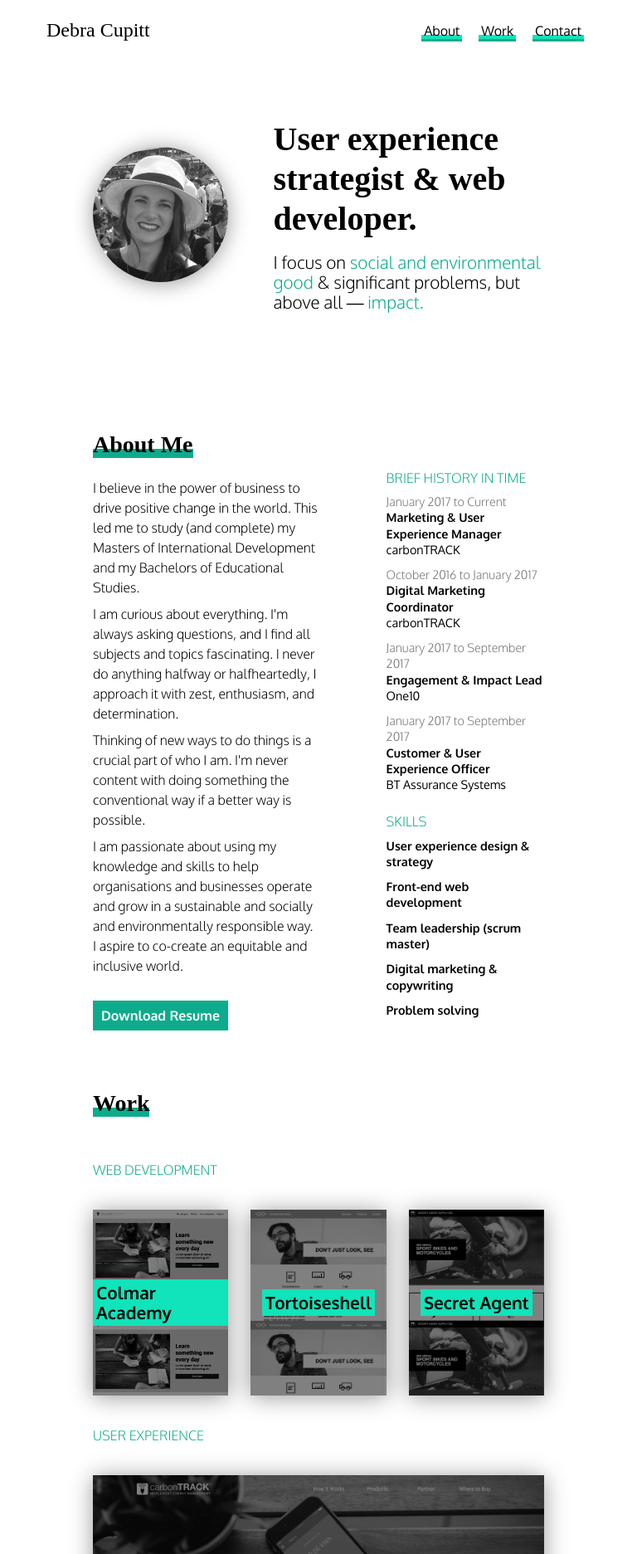
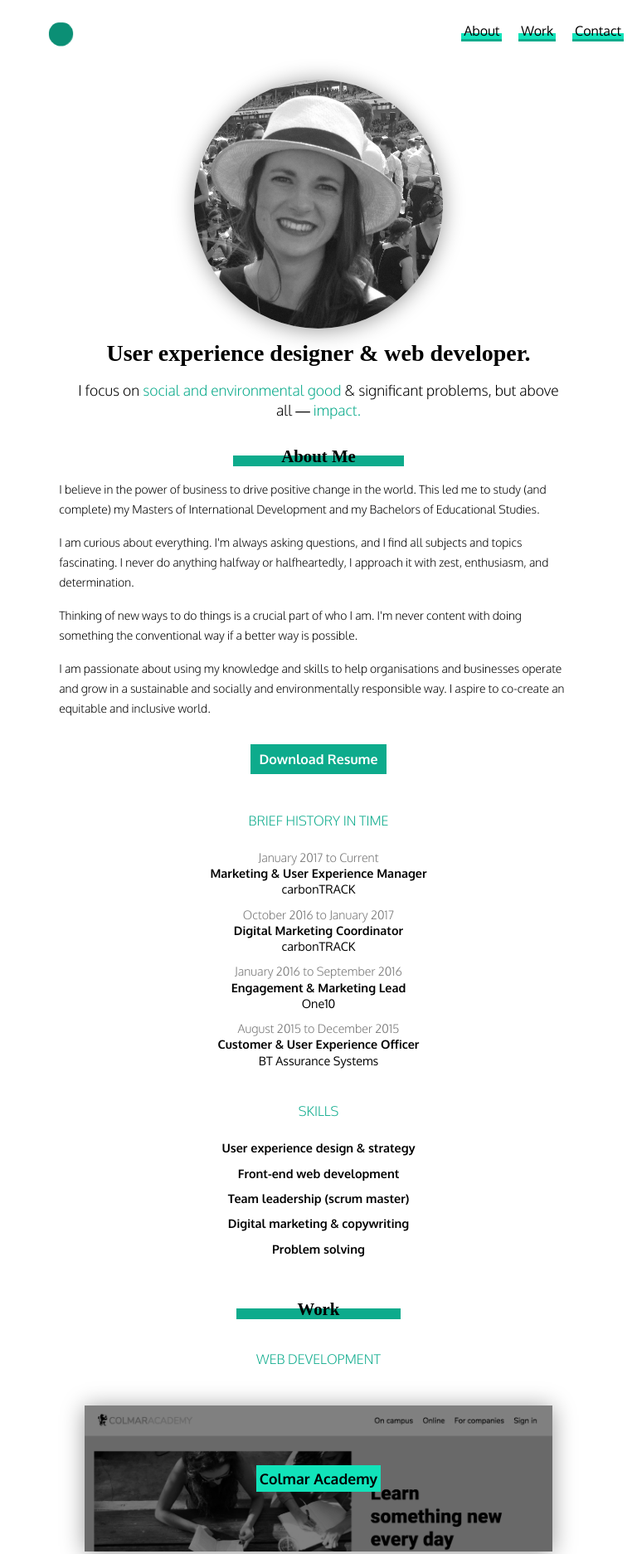
Before and after one commit to debracupitt/portfolio, a plain HTML site: page index.html in a window 768 px wide. Shown: the top 1873 px of the page at 83% size. Drawn offline with Linux system fonts and the light colour scheme; a web font is replaced by a local one.

Commit message:
media queries

```diff
--- a/index.html
+++ b/index.html
@@ -16,6 +16,7 @@
 <nav role="navigation">
   <div class="logo">
     <span class="desktop"><a href="#">Debra Cupitt</a></span>
+    <span class="mobile"><a href="#"><img src="./resources/images/favicon.png"></img></a></span>
   </div>
   <div class="nav">
     <span><a href="#about">About</a></span>
@@ -27,11 +28,11 @@
   <!--Header Section  -->
 <div class="container">
   <header class="center-items justify-spacebtwn flex">
-    <div class="profile-image desktop tablet mobile">
+    <div class="profile-image">
       <img id="profile-image" src="./resources/images/profile-image.jpg" alt="Profile image of Deb">
     </div>
-    <div class="profile desktop tablet mobile">
-      <h1>User experience strategist & web developer.</h1></br>
+    <div class="profile">
+      <h1>User experience designer & web developer.</h1></br>
       <h3>I focus on <span class="green">social and environmental good</span> & significant problems, but above all — <span class="green">impact.</span></h3>
     </div>
   </header>
@@ -41,7 +42,7 @@
 <div class="container" id="about">
   <h2>About Me</h2>
   <div class="flex justify-spacebtwn about-section">
-    <div class="about">
+    <div class="about flex column">
       <p>I believe in the power of business to drive positive change in the world. This led me to study (and complete) my Masters of International Development and my Bachelors of Educational Studies.</p>
       <p>I am curious about everything. I'm always asking questions, and I find all subjects and topics fascinating. I never do anything halfway or halfheartedly, I approach it with zest, enthusiasm, and determination.</p>
       <p>Thinking of new ways to do things is a crucial part of who I am. I'm never content with doing something the conventional way if a better way is possible.</p>
@@ -57,10 +58,10 @@
         <li><div class="date">October 2016 to January 2017</div>
         <div class="role">Digital Marketing Coordinator</div>
         <div class="company">carbonTRACK</div></li>
-        <li><div class="date">January 2017 to September 2017</div>
-        <div class="role">Engagement & Impact Lead</div>
+        <li><div class="date">January 2016 to September 2016</div>
+        <div class="role">Engagement & Marketing Lead</div>
         <div class="company">One10</div></li>
-        <li><div class="date">January 2017 to September 2017</div>
+        <li><div class="date">August 2015 to December 2015</div>
         <div class="role">Customer & User Experience Officer</div>
         <div class="company">BT Assurance Systems</div></li>
       </ul>
@@ -87,9 +88,7 @@
     <h2>Work</h2>
 
   <!--Web Development-->
-    <div class="work">
-      <h4>WEB DEVELOPMENT</h4>
-    </div>
+    <h4 class="work">WEB DEVELOPMENT</h4>
     <div class="web flex wrap justify-spacebtwn">
       <a class="dev1 flex center-items justify-center" href="https://dcupitt.github.io/colmaracademy/" target="_blank">
         <div>
@@ -109,20 +108,16 @@
     </div>
 
   <!--User Experience-->
-    <div class="work">
-      <h4>USER EXPERIENCE</h4>
-    </div>
+    <h4 class="work">USER EXPERIENCE</h4>
     <div>
       <div class="case1 flex center-items justify-center">
-        <h3 class="worktitle">Website re-design case study - coming soon...</h3>
+        <h3 class="worktitle">Website re-design case study</br>Coming soon...</h3>
       </div>
     </div>
 
   <!--Writing-->
-    <div class="work">
-      <h4>WRITING</h4>
-    </div>
-    <div class="flex wrap">
+    <h4 class="work">WRITING</h4>
+    <div class="flex wrap writing">
       <div class="article">
         <a href="https://carbontrack.com.au/media/1397/electricity-market-white-paper.pdf" target="_blank">
           <h5>The Electricity Market: </br>A time of change</h5></a>
@@ -157,15 +152,11 @@
 </div>
 
 <!--Contact Section-->
-<div class="container2" id="contact">
-  <div class="flex justify-spacebtwn column">
-    <div class="contact">
-    <h2>Contact</h2></br></br>
-    <p>email: <a href="mailto:debracupitt@gmail.com?Subject=Just%20checked%20out%20your%20online%20portfolio" target="_top">debracupitt[at]gmail.com</a></p></br>
-    <p>twitter: <a href="https://twitter.com/d_cupitt">@d_cupitt</a></p></br>
-    <p>linkedin: <a href="https://www.linkedin.com/in/debracupitt/">@debracupitt</a></p></br>
-    </div>
-  </div>
+<div class="container2 contact" id="contact">
+    <h2>Contact</h2></br>
+    <p>email: <a href="mailto:debracupitt@gmail.com?Subject=Just%20checked%20out%20your%20online%20portfolio" target="_top">debracupitt[at]gmail.com</a></p>
+    <p>twitter: <a href="https://twitter.com/d_cupitt">@d_cupitt</a></p>
+    <p>linkedin: <a href="https://www.linkedin.com/in/debracupitt/">@debracupitt</a></p>
 </div>
 
 </div>
--- a/resources/css/index.css
+++ b/resources/css/index.css
@@ -149,10 +149,6 @@ nav {
   margin-right: 6.5rem;
 }
 
-@@media query {
-
-}
-
 .nav span {
   display: inline-block;
   padding: 5px 8px;
@@ -166,7 +162,7 @@ nav {
   padding: 2px 3px 0 3px;
 }
 
-.nav a:hover, nav a:active {
+.nav a:hover {
   border-bottom: 3px solid #0DAB8C;
   background: #11E3BA;
 }
@@ -193,7 +189,6 @@ header {
 #profile-image {
   border-radius: 50%;
   box-shadow: 0 2px 26px 0 rgba(0,0,0,0.4);
-  width: 100%;
   max-width: 300px;
   filter: grayscale(100%);
 }
@@ -240,7 +235,7 @@ header {
 }
 
 /*Work*/
-.work h4 {
+.work {
   padding: 2.5rem 0;
 }
 
@@ -256,7 +251,7 @@ header {
   background-position: cover;
   background-size: 100%;
   width: 30%;
-  height: 14rem;
+  height: 13rem;
   box-shadow: 0 2px 26px 0 rgba(0,0,0,0.4);
 }
 
@@ -294,18 +289,19 @@ header {
 .case1 {
   background-position: cover;
   background-size: 100%;
-  height: 20rem;
+  height: 18rem;
   box-shadow: 0 2px 26px 0 rgba(0,0,0,0.4);
+  background-image: url("../images/carbontrack1.png");
 }
 
-.case1 {
-  background-image: url("../images/carbontrack1.png");
+.case1 h3 {
+  text-align: center;
 }
 
 /*Writing*/
 .article {
-  padding: 1rem 0.5rem;
-  width: 30%;
+  padding: 1rem 2rem 1rem 0;
+  width: 45%;
 }
 
 .article h5:hover {
@@ -327,3 +323,195 @@ header {
   background-color: #11E3BA;
   transition: background-color 1s ease;
 }
+
+/*Media Queries*/
+@media only screen and (min-width: 864px) {
+  /* Tablet 864px + */
+  .mobile {
+    display: none;
+  }
+}
+
+@media only screen and (max-width: 863px) and (min-width: 768px) {
+  /* Tablet 863px - 768px */
+  h1 {
+    font-size: 1.75rem;
+  }
+  h2, .logo {
+    font-size: 1.3rem;
+  }
+  h2 {
+    box-shadow: inset 0 -13px 0 #0DAB8C;
+  }
+  h3, {
+    font-size: 1.1rem;
+  }
+  .nav a {
+    font-size: 1rem;
+    box-shadow: inset 0 -6px 0 #11E3BA;
+  }
+  p {
+    font-size: 14px;
+  }
+  header {
+    flex-direction: column;
+  }
+  .container {
+    padding: 5rem 4rem 1rem 4rem;
+  }
+  .container2 {
+    padding: 2rem 4rem 1rem 4rem;
+  }
+  .profile-image {
+    width: 45%;
+  }
+  .profile {
+    width: 70%;
+  }
+  .dev1,
+  .dev2,
+  .dev3 {
+    width: 45%;
+    height: 12rem;
+    margin: auto;
+  }
+  .dev3 {
+    margin-top: 2.5rem;
+  }
+  .case1 {
+    height: 14rem;
+  }
+  .article {
+    width: 45%;
+    margin: auto;
+  }
+  .mobile {
+    display: none;
+  }
+  .writing {
+    align-items: flex-start;
+  }
+  .contact {
+    padding-bottom: 4rem;
+  }
+}
+
+
+@media only screen and (max-width: 768px) {
+  /* Mobile less than 768px */
+  .about-section, header {
+    flex-direction: column;
+  }
+  .desktop {
+    display: none;
+  }
+  h1 {
+    font-size: 1.75rem;
+    line-height: 2rem;
+    text-align: center;
+    margin-top: 0.7rem;
+  }
+  h2 {
+    font-size: 1.3rem;
+    line-height: 1.5rem;
+    width: 28%;
+    margin: auto;
+    text-align: center;
+  }
+  h3 {
+    font-size: 1.1rem;
+    text-align: center;
+  }
+  h4 {
+    text-align: center;
+    margin: auto;
+  }
+  p {
+    font-size: 14px;
+  }
+  li div {
+    text-align: center;
+  }
+  .nav a {
+    font-size: 1rem;
+    box-shadow: inset 0 -7px 0 #11E3BA;
+  }
+  .logo img {
+    max-width: 35px;
+  }
+  .container {
+    padding: 1rem;
+  }
+  .container2 {
+    padding: 1.5rem 2rem 1rem 2rem;
+  }
+  header {
+    padding-top: 5rem;
+  }
+  .nav {
+    margin-right: 3.5rem;
+  }
+  .profile-image {
+    width: 65%;
+    text-align: center;
+  }
+  #profile-image {
+  }
+  .profile, .work, .contact {
+    width: 80%;
+  }
+  /*About*/
+  #about, #work, #contact {
+    display: flex;
+    justify-content: center;
+    flex-direction: column;
+  }
+  .about, .history, .contact {
+    margin: auto;
+    align-items: center;
+    padding-top: 0.5rem;
+  }
+  .about {
+    width: 85%;
+  }
+  .history {
+    width: 70%;
+  }
+  .button {
+    margin-bottom: 1.5rem;
+  }
+  .history h4 {
+    padding: 1rem 0;
+  }
+  .work {
+    padding: 2.5rem 0;
+  }
+  .dev1,
+  .dev2,
+  .dev3 {
+    width: 80%;
+    height: 11rem;
+    margin: auto;
+  }
+  .dev2,
+  .dev3 {
+    margin-top: 2rem;
+  }
+  .dev1 {
+    margin-top: 0.5rem;
+  }
+  .case1 {
+    height: 10rem;
+  }
+  .article {
+    width: 80%;
+    margin: auto;
+    padding: 0 0 2rem 0;
+  }
+  .mobile {
+    display: inline-block;
+  }
+  .contact {
+    padding-bottom: 3rem;
+  }
+}
```
Also changed, not shown: 1 other file.
